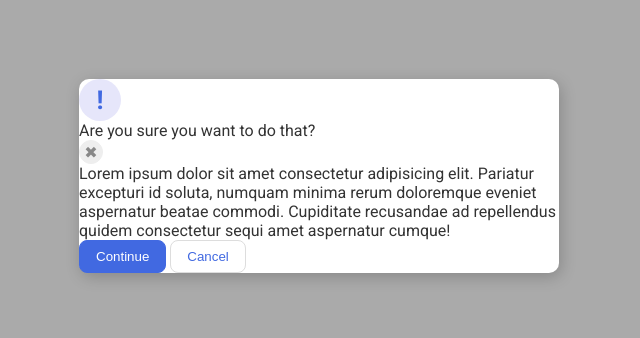
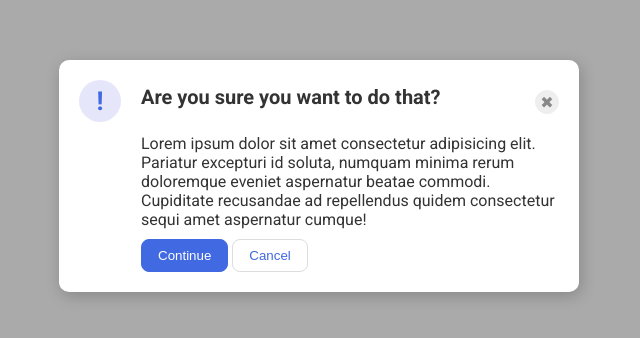
Before and after one commit to SalahAmm/Css-exo, a plain HTML site: page flex/05-flex-modal/index.html in a window 1280 px wide. Shown: the part 224-562 px from the top of the page, without its empty margins (321-961 px from the left). Drawn offline with Linux system fonts and the light colour scheme.

Commit message:
Complte flex 05

```diff
--- a/flex/05-flex-modal/index.html
+++ b/flex/05-flex-modal/index.html
@@ -9,12 +9,24 @@
   </head>
   <body>
     <div class="modal">
+
+
       <div class="icon">!</div>
-      <div class="header">Are you sure you want to do that?</div>
-      <button class="close-button">✖</button>
-      <div class="text">Lorem ipsum dolor sit amet consectetur adipisicing elit. Pariatur excepturi id soluta, numquam minima rerum doloremque eveniet aspernatur beatae commodi. Cupiditate recusandae ad repellendus quidem consectetur sequi amet aspernatur cumque!</div>
-      <button class="continue">Continue</button>
-      <button class="cancel">Cancel</button>
+
+      <div class="container">
+
+        <div class="header">Are you sure you want to do that?
+          <button class="close-button">✖</button>
+        </div>
+
+
+
+        <div class="text">Lorem ipsum dolor sit amet consectetur adipisicing elit. Pariatur excepturi id soluta, numquam minima rerum doloremque eveniet aspernatur beatae commodi. Cupiditate recusandae ad repellendus quidem consectetur sequi amet aspernatur cumque!</div>
+        <button class="continue">Continue</button>
+        <button class="cancel">Cancel</button>
+
+      </div>
+
     </div>
   </body>
 </html>
--- a/flex/05-flex-modal/style.css
+++ b/flex/05-flex-modal/style.css
@@ -20,7 +20,20 @@ body {
   width: 480px;
   border-radius: 10px;
   box-shadow: 2px 4px 16px rgba(0,0,0,.2);
+  display: flex;
+  padding: 20px;
+  gap: 20px;
 }
+
+.header {
+  display: flex;
+  justify-content: space-between;
+  font-weight: bold;
+  font-size: 20px;
+  margin-bottom: 20px;
+  align-items: center;
+}
+
 
 .icon {
   color: royalblue;
@@ -33,6 +46,7 @@ body {
   display: flex;
   align-items: center;
   justify-content: center;
+  flex-shrink: 0;
 }
 
 .close-button {
@@ -54,6 +68,7 @@ button {
   cursor: pointer;
   padding: 8px 16px;
   border-radius: 8px;
+  margin-top: 10px;
 }
 
 button.continue {
```
